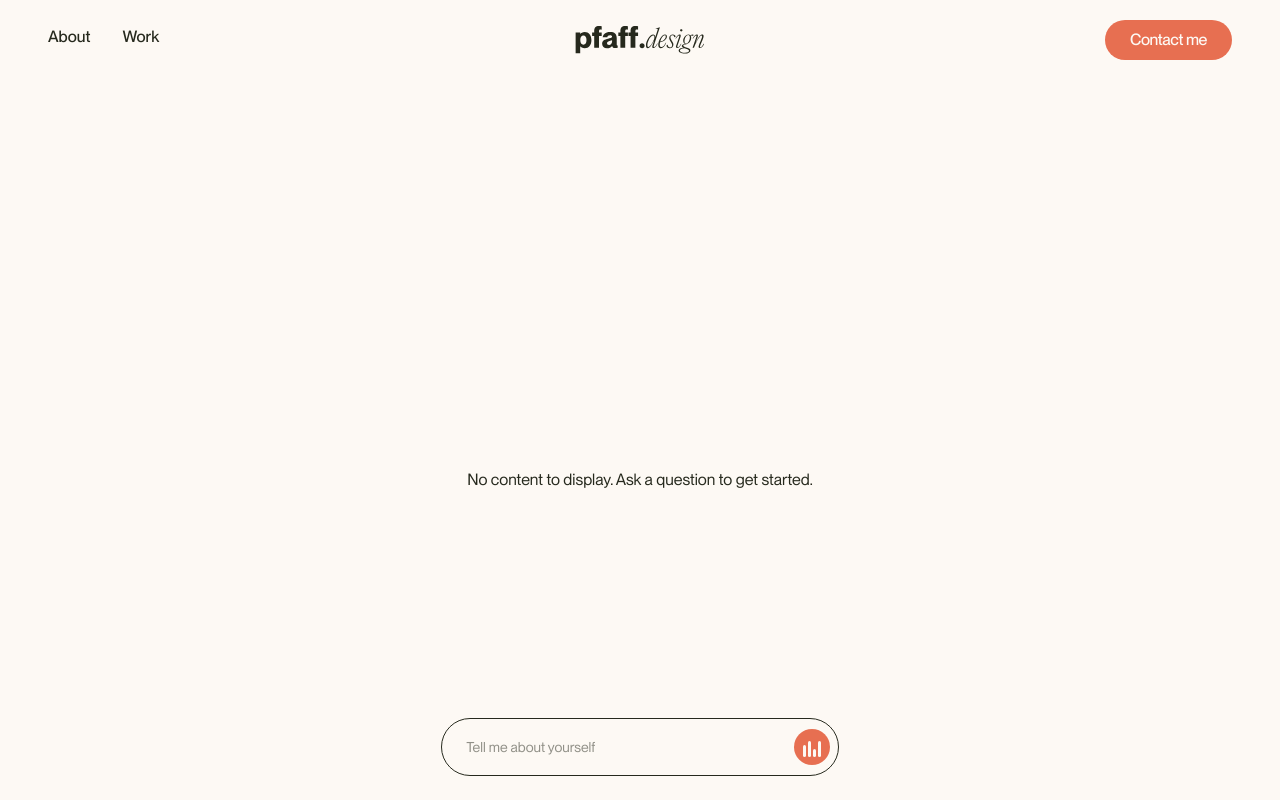
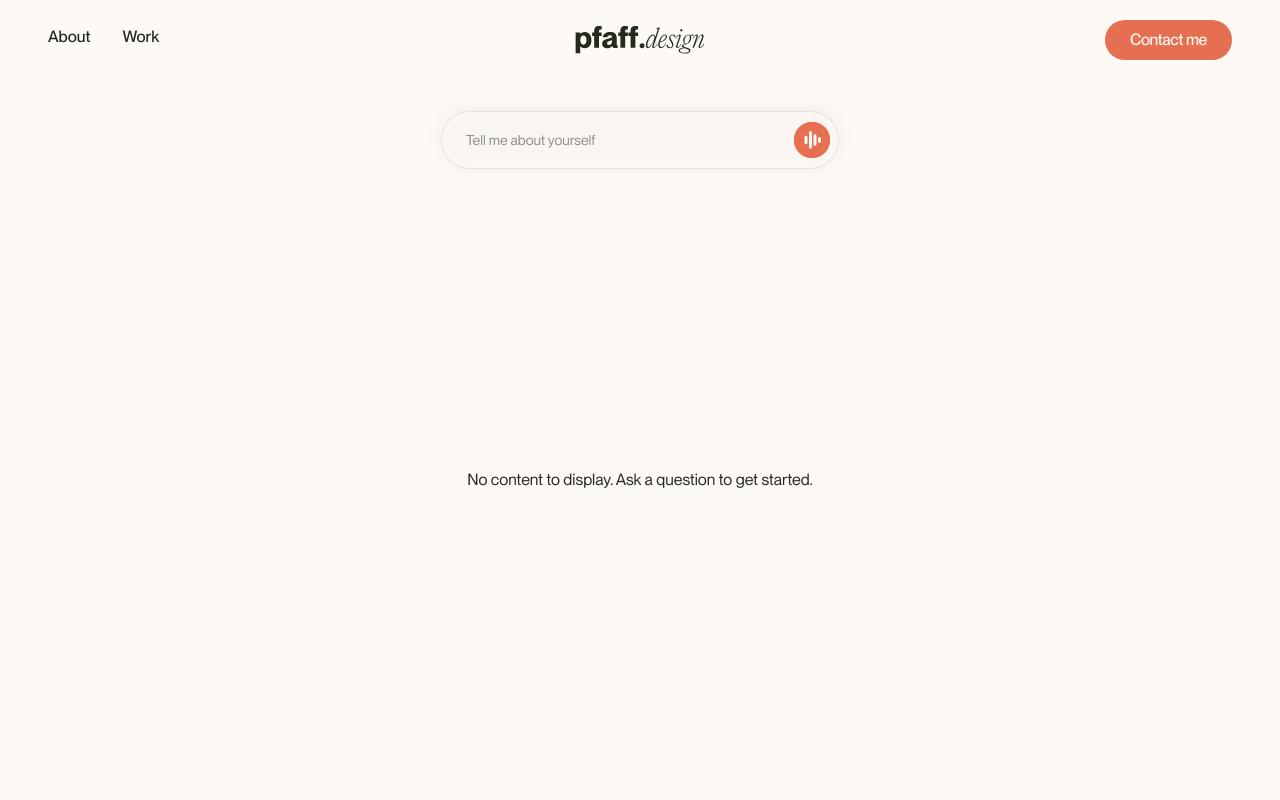
Before and after one commit to pfaff-designed/pfaff-designs, a Next.js app: page / in a window 1280 px wide. Shown: the top 800 px of the page. Built offline with nearby package versions, Linux system fonts and the light colour scheme.

Commit message:
fix composer

```diff
--- a/src/components/molecules/Composer/Composer.tsx
+++ b/src/components/molecules/Composer/Composer.tsx
@@ -1,5 +1,6 @@
 import * as React from "react";
-import { Input } from "@/components/atoms/Input";
+import Image from "next/image";
+import { Input as BaseInput } from "@/components/ui/input";
 import { cn } from "@/lib/utils";
 
 export interface ComposerProps {
@@ -12,17 +13,6 @@ export interface ComposerProps {
   buttonClassName?: string;
 }
 
-const EqualizerIcon = () => (
-  <span
-    aria-hidden="true"
-    className="flex h-5 w-5 items-end justify-center gap-[0.125rem]"
-  >
-    <span className="h-[0.75rem] w-[0.1875rem] rounded-full bg-[#fdf9f4]" />
-    <span className="h-4 w-[0.1875rem] rounded-full bg-[#fdf9f4]" />
-    <span className="h-2 w-[0.1875rem] rounded-full bg-[#fdf9f4]" />
-    <span className="h-4 w-[0.1875rem] rounded-full bg-[#fdf9f4]" />
-  </span>
-);
 
 const Composer = React.forwardRef<HTMLDivElement, ComposerProps>(
   (
@@ -40,6 +30,7 @@ const Composer = React.forwardRef<HTMLDivElement, ComposerProps>(
     const [inputValue, setInputValue] = React.useState("");
     const [localRecentQuery, setLocalRecentQuery] = React.useState<string | undefined>(recentQuery);
     const [isFocused, setIsFocused] = React.useState(false);
+    const [footerHeight, setFooterHeight] = React.useState(0);
     const inputRef = React.useRef<HTMLInputElement>(null);
     const containerRef = React.useRef<HTMLDivElement>(null);
 
@@ -68,6 +59,58 @@ const Composer = React.forwardRef<HTMLDivElement, ComposerProps>(
       }
     }, [recentQuery]);
 
+    // Track footer position and adjust composer position when footer is in view
+    React.useEffect(() => {
+      const updateComposerPosition = () => {
+        const footer = document.querySelector("footer");
+        if (!footer) {
+          setFooterHeight(0);
+          return;
+        }
+
+        const footerRect = footer.getBoundingClientRect();
+        const viewportHeight = window.innerHeight;
+        const composerHeight = containerRef.current?.offsetHeight || 0;
+
+        // Check if footer is visible in viewport
+        // If footer top is above viewport bottom, we need to position composer above it
+        if (footerRect.top < viewportHeight) {
+          // Footer is in view, position composer above it
+          const spaceAboveFooter = viewportHeight - footerRect.top;
+          // Position composer above footer with some spacing
+          setFooterHeight(spaceAboveFooter + 24); // 24px spacing
+        } else {
+          // Footer is below viewport, composer can stay at bottom
+          setFooterHeight(0);
+        }
+      };
+
+      // Initial check
+      updateComposerPosition();
+
+      // Update on scroll and resize
+      window.addEventListener("scroll", updateComposerPosition, { passive: true });
+      window.addEventListener("resize", updateComposerPosition);
+
+      // Use ResizeObserver to watch for footer size changes
+      const footer = document.querySelector("footer");
+      if (footer) {
+        const resizeObserver = new ResizeObserver(updateComposerPosition);
+        resizeObserver.observe(footer);
+
+        return () => {
+          window.removeEventListener("scroll", updateComposerPosition);
+          window.removeEventListener("resize", updateComposerPosition);
+          resizeObserver.disconnect();
+        };
+      }
+
+      return () => {
+        window.removeEventListener("scroll", updateComposerPosition);
+        window.removeEventListener("resize", updateComposerPosition);
+      };
+    }, []);
+
     const displayQuery = localRecentQuery || recentQuery;
     const displayResponse = recentResponse;
 
@@ -75,22 +118,36 @@ const Composer = React.forwardRef<HTMLDivElement, ComposerProps>(
       <div
         ref={ref}
         className={cn(
-          "fixed bottom-0 left-1/2 -translate-x-1/2 z-50 flex flex-col gap-[3.3125rem] w-[24.875rem] pb-6",
+          "fixed left-1/2 -translate-x-1/2 z-50 flex flex-col gap-[1rem] w-[24.875rem] pb-6",
+          "drop-shadow-[0_-2px_8px_rgba(0,0,0,0.08),0_-1px_2px_rgba(255,255,255,0.5)]",
           className
         )}
+        style={{
+          bottom: footerHeight > 0 ? `${footerHeight}px` : "1.5rem",
+        }}
       >
+        {/* Recent Query Display - Plain Text Above */}
+        {displayQuery && (
+          <p className="text-base leading-5 text-[var(--text-default)] w-[24.875rem] text-left pl-[2rem] opacity-50">
+            {displayQuery}
+          </p>
+        )}
+
         {/* Input Field with Button */}
         <div className="relative w-full">
           <div
             ref={containerRef}
             className={cn(
-              "relative flex items-center w-full rounded-full border border-[#26291d] bg-[#fdf9f4] pr-2 pl-6 py-[0.5rem] transition-all",
+              "relative flex items-center w-full rounded-full",
+              "bg-[rgba(253,249,244,0.7)] backdrop-blur-md",
+              "border border-[rgba(38,41,29,0.1)]",
+              "pr-2 pl-6 py-[0.5rem] transition-all",
               isFocused && "outline-none ring-2 ring-[#9ec8d2] ring-offset-6"
             )}
             style={isFocused ? { isolation: 'isolate' } : undefined}
           >
             <div className="relative z-[1] flex-1" style={{ isolation: 'isolate' }}>
-              <Input
+              <BaseInput
                 ref={inputRef}
                 value={inputValue}
                 onChange={(e) => setInputValue(e.target.value)}
@@ -98,9 +155,9 @@ const Composer = React.forwardRef<HTMLDivElement, ComposerProps>(
                 onFocus={() => setIsFocused(true)}
                 onBlur={() => setIsFocused(false)}
                 placeholder={placeholder}
-                focusOff={true}
                 className={cn(
                   "relative w-full border-0 bg-transparent px-0 py-0 text-base leading-5 text-[#26291d] placeholder:text-[#26291d] placeholder:opacity-50",
+                  "focus-visible:ring-0 focus-visible:ring-offset-0 focus-visible:outline-none",
                   inputClassName
                 )}
                 style={{ caretColor: '#26291d' }}
@@ -115,29 +172,17 @@ const Composer = React.forwardRef<HTMLDivElement, ComposerProps>(
                 buttonClassName
               )}
             >
-              <EqualizerIcon />
+              <Image
+                src="/composer-button.svg"
+                alt=""
+                width={36}
+                height={36}
+                className="h-9 w-9"
+                aria-hidden="true"
+              />
             </button>
           </div>
         </div>
-
-        {/* Recent Query Display */}
-        {(displayQuery || displayResponse) && (
-          <div className="flex flex-col gap-[0.6875rem] w-[24.875rem]">
-            {displayQuery && (
-              <div className="flex items-center w-[24.875rem] rounded-full border border-[#26291d] bg-[#fdf9f4] pl-[1.4375rem] pr-[3.5rem] py-[0.5rem]">
-                <p className="flex-1 text-base leading-5 text-[#26291d]">
-                  {displayQuery}
-                </p>
-                <div className="h-9 w-9 shrink-0" aria-hidden="true" />
-              </div>
-            )}
-            {displayResponse && (
-              <p className="text-base leading-5 text-[#26291d] w-[24.875rem]">
-                {displayResponse}
-              </p>
-            )}
-          </div>
-        )}
       </div>
     );
   }
```
Also changed, not shown: public/composer-button.svg (added).
